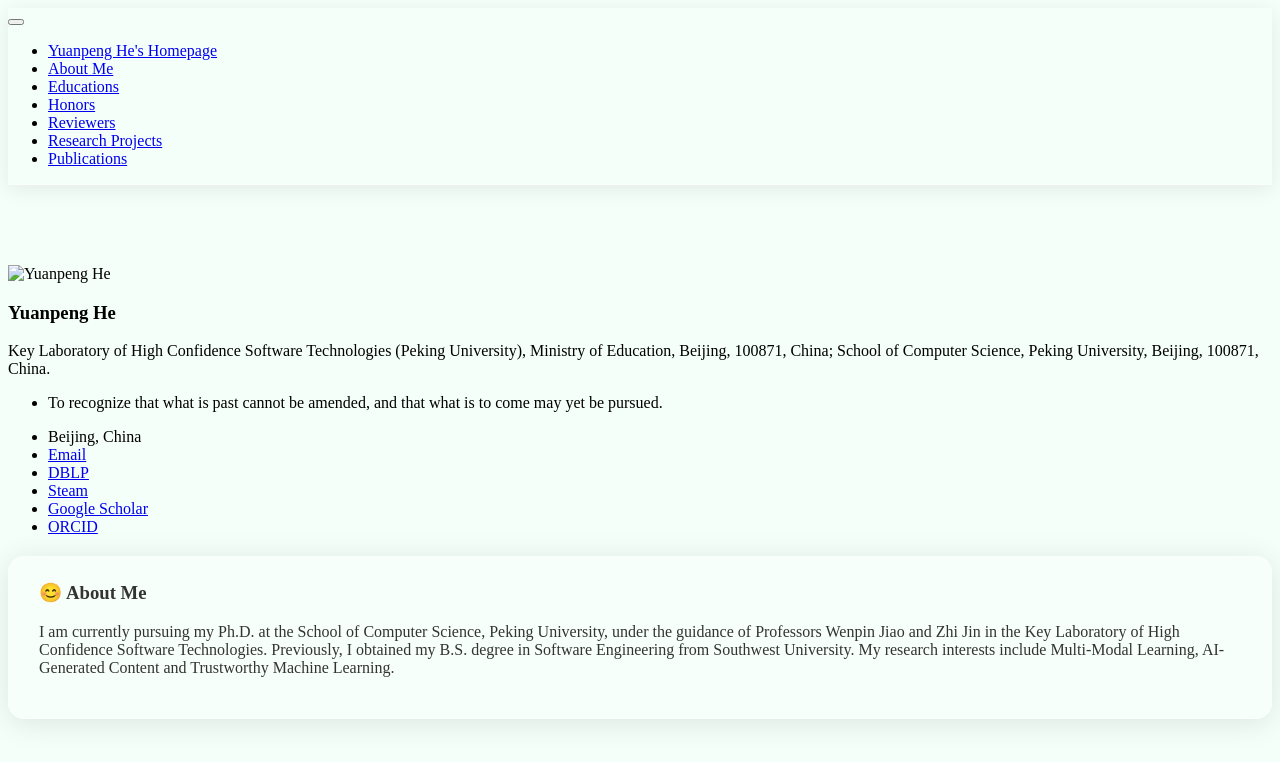
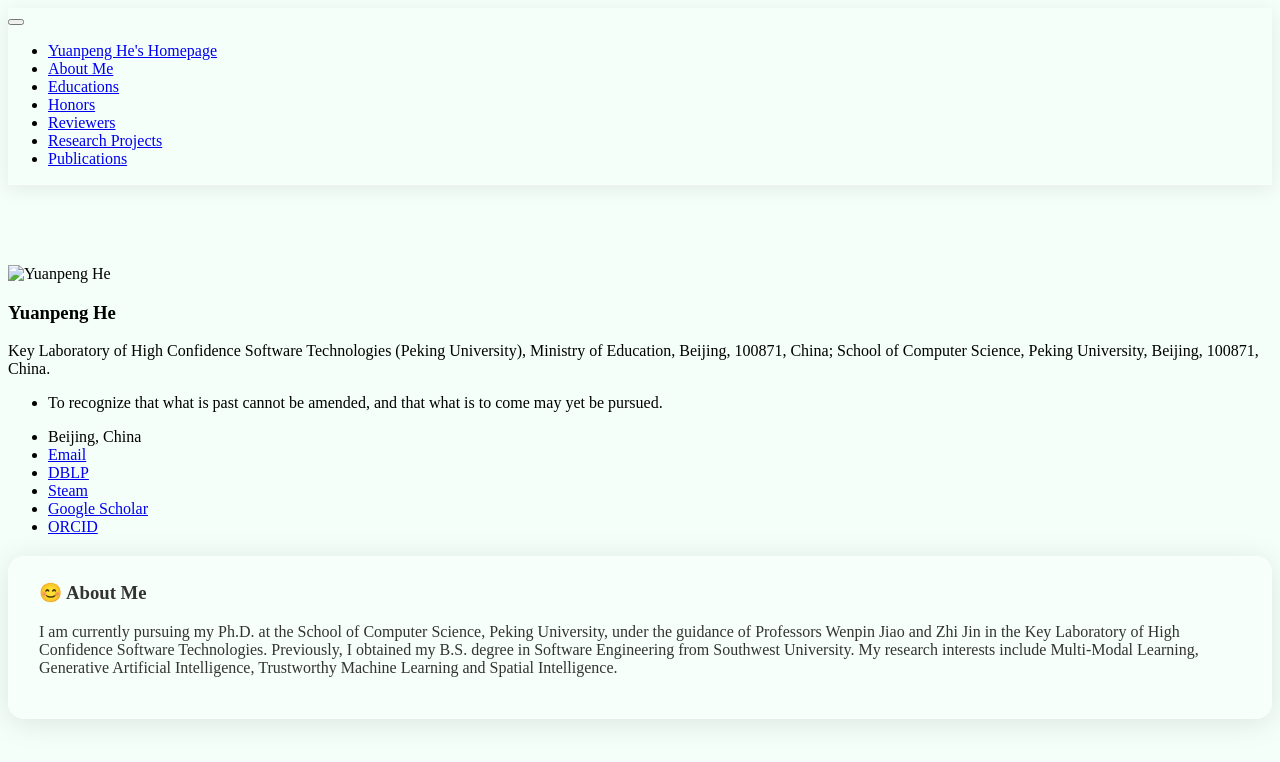
Before and after one commit to heyuanpengpku/heyuanpeng.github.io, a Jekyll site: the page built from _pages/includes/intro.md, in a window 1280 px wide. Shown: the top 762 px of the page. Built offline with Jekyll 4.4.1, drawn with Linux system fonts in a browser that asks for light colours; our own code applies the rules of GitHub Pages for plain Markdown files.

Commit message:
2025-12-22 02:28:53

```diff
--- a/_pages/includes/intro.md
+++ b/_pages/includes/intro.md
@@ -2,6 +2,6 @@
 
 # 😊 About Me
 
-I am currently pursuing my Ph.D. at the School of Computer Science, Peking University, under the guidance of Professors Wenpin Jiao and Zhi Jin in the Key Laboratory of High Confidence Software Technologies. Previously, I obtained my B.S. degree in Software Engineering from Southwest University. My research interests include Multi-Modal Learning, AI-Generated Content and Trustworthy Machine Learning.
+I am currently pursuing my Ph.D. at the School of Computer Science, Peking University, under the guidance of Professors Wenpin Jiao and Zhi Jin in the Key Laboratory of High Confidence Software Technologies. Previously, I obtained my B.S. degree in Software Engineering from Southwest University. My research interests include Multi-Modal Learning, Generative Artificial Intelligence, Trustworthy Machine Learning and Spatial Intelligence.
 
 </div>
```
